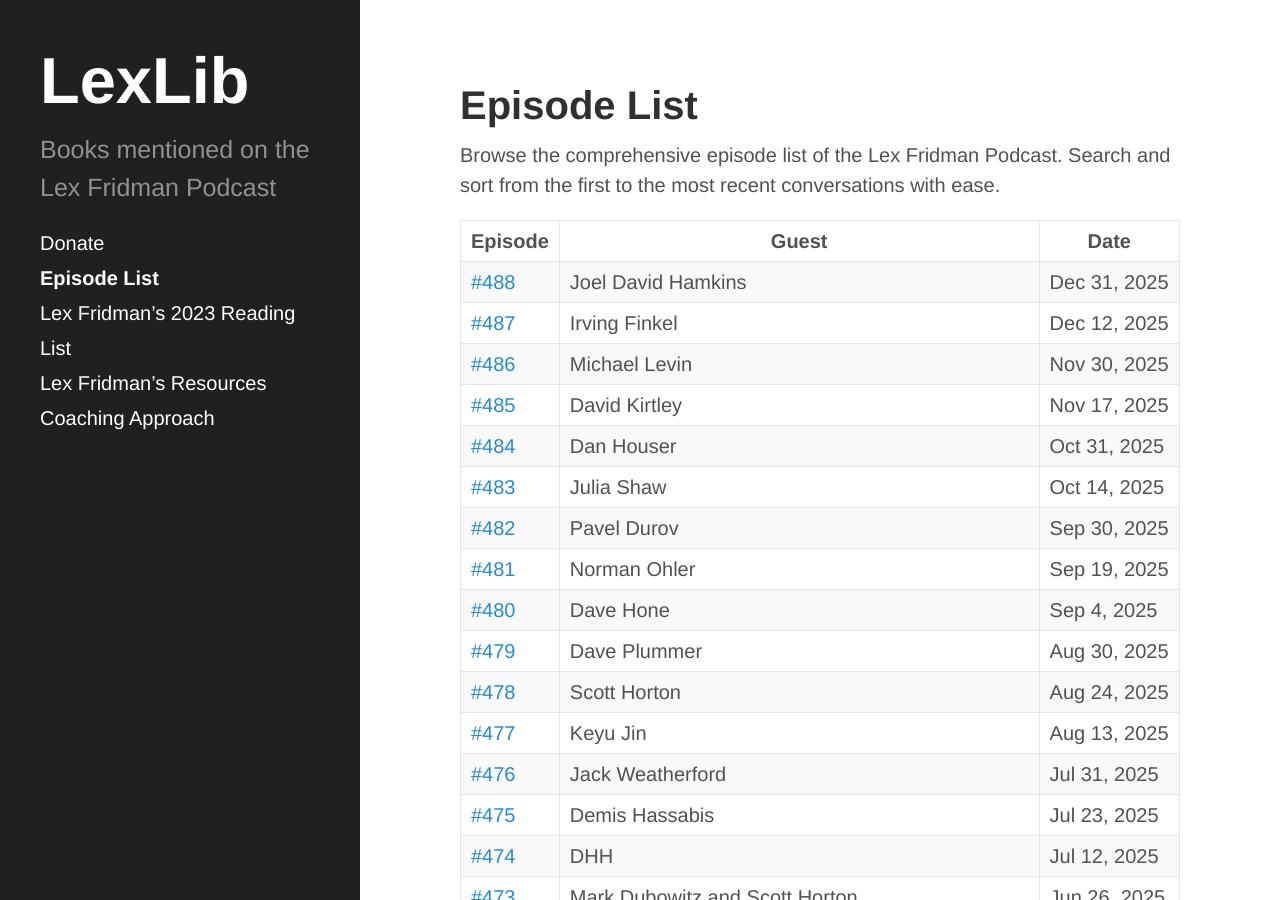
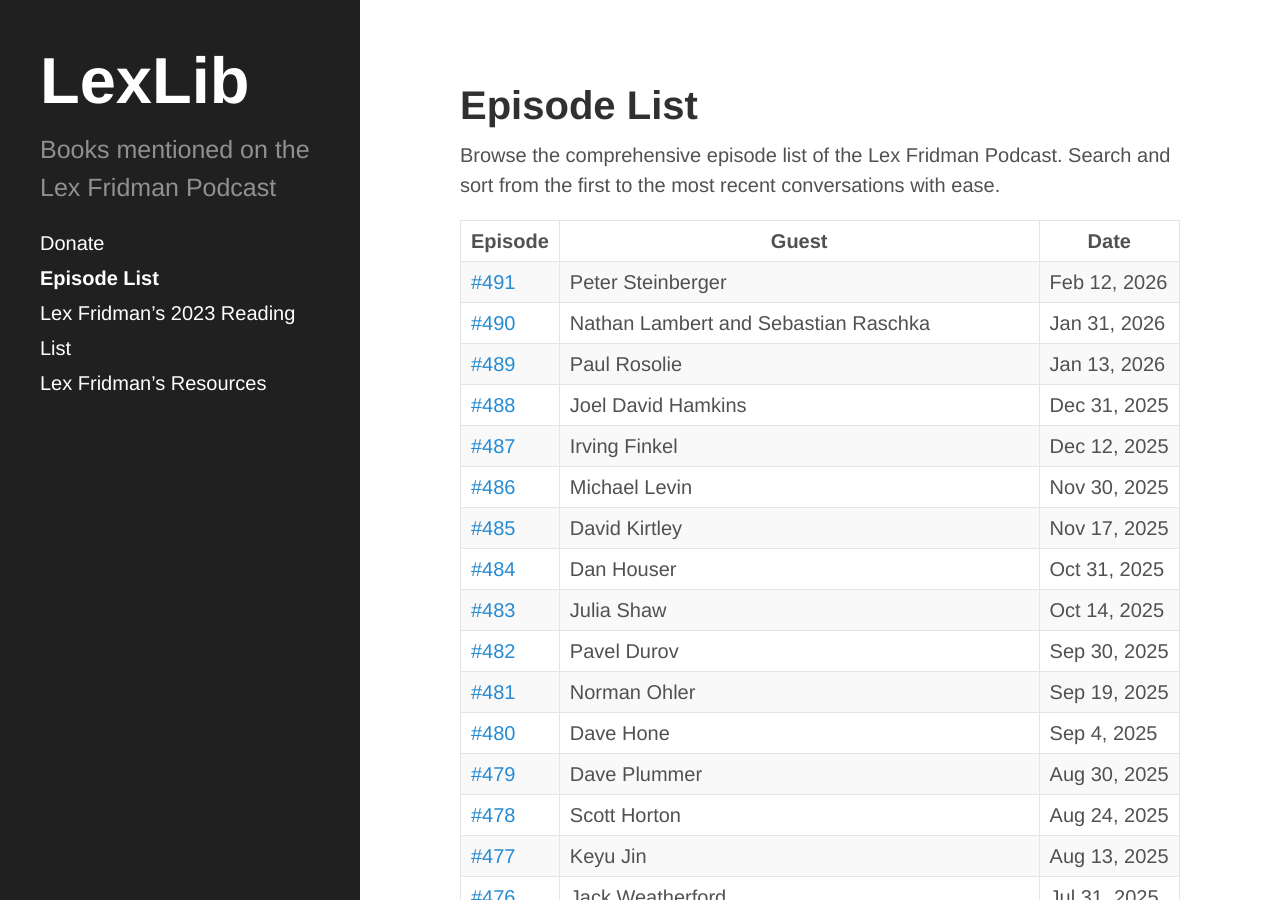
Before and after one commit to klshnkv/lexlib, a Jekyll site: the page built from episode-list.md, in a window 1280 px wide and 900 px high. Built offline with Jekyll 4.4.1, drawn with Linux system fonts in a browser that asks for light colours.

Commit message:
489, 490, 491

```diff
--- a/episode-list.md
+++ b/episode-list.md
@@ -20,6 +20,21 @@
 	</thead>
 	<tbody>
 		<tr>
+			<td><a href="/491-peter-steinberger/">#491</a></td>
+			<td>Peter Steinberger</td>
+			<td>Feb 12, 2026</td>
+		</tr>
+		<tr>
+			<td><a href="/490-nathan-lambert-and-sebastian-raschka/">#490</a></td>
+			<td>Nathan Lambert and Sebastian Raschka</td>
+			<td>Jan 31, 2026</td>
+		</tr>
+		<tr>
+			<td><a href="/489-paul-rosolie/">#489</a></td>
+			<td>Paul Rosolie</td>
+			<td>Jan 13, 2026</td>
+		</tr>
+		<tr>
 			<td><a href="/488-joel-david-hamkins/">#488</a></td>
 			<td>Joel David Hamkins</td>
 			<td>Dec 31, 2025</td>
```
Also changed, not shown: Ibox/coaching-approach.md (deleted, +0 -13 lines), _posts/2023-04-04-369-paul-rosolie.md (+1 -1 lines), _posts/2024-05-15-429-paul-rosolie.md (+1 -1 lines), _posts/2026-01-13-489-paul-rosolie.md (added, +32 -0 lines), _posts/2026-01-31-490-nathan-lambert-and-sebastian-raschka.md (added, +41 -0 lines), _posts/2026-02-12-491-peter-steinberger.md (added, +25 -0 lines).
